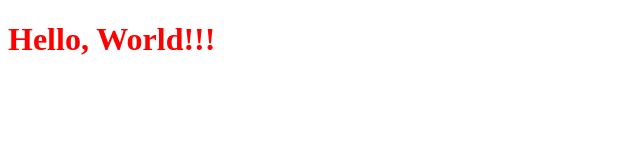
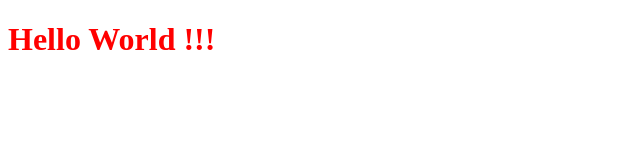
Before and after one commit to Gilles707/OpenclassroomsProject, a plain HTML site: page index.html in a window 1280 px wide. Shown: the full height of the page, 0-640 px from the left. Drawn offline with Linux system fonts and the light colour scheme.

Commit message:
Modification du Titre

```diff
--- a/index.html
+++ b/index.html
@@ -5,6 +5,6 @@
    <link rel="stylesheet" type="text/css" href="styles.css">
 </head>
 <body>
-   <h1>Hello, World!!!</h1>
+   <h1>Hello World !!!</h1>
 </body>
 </html>
```
